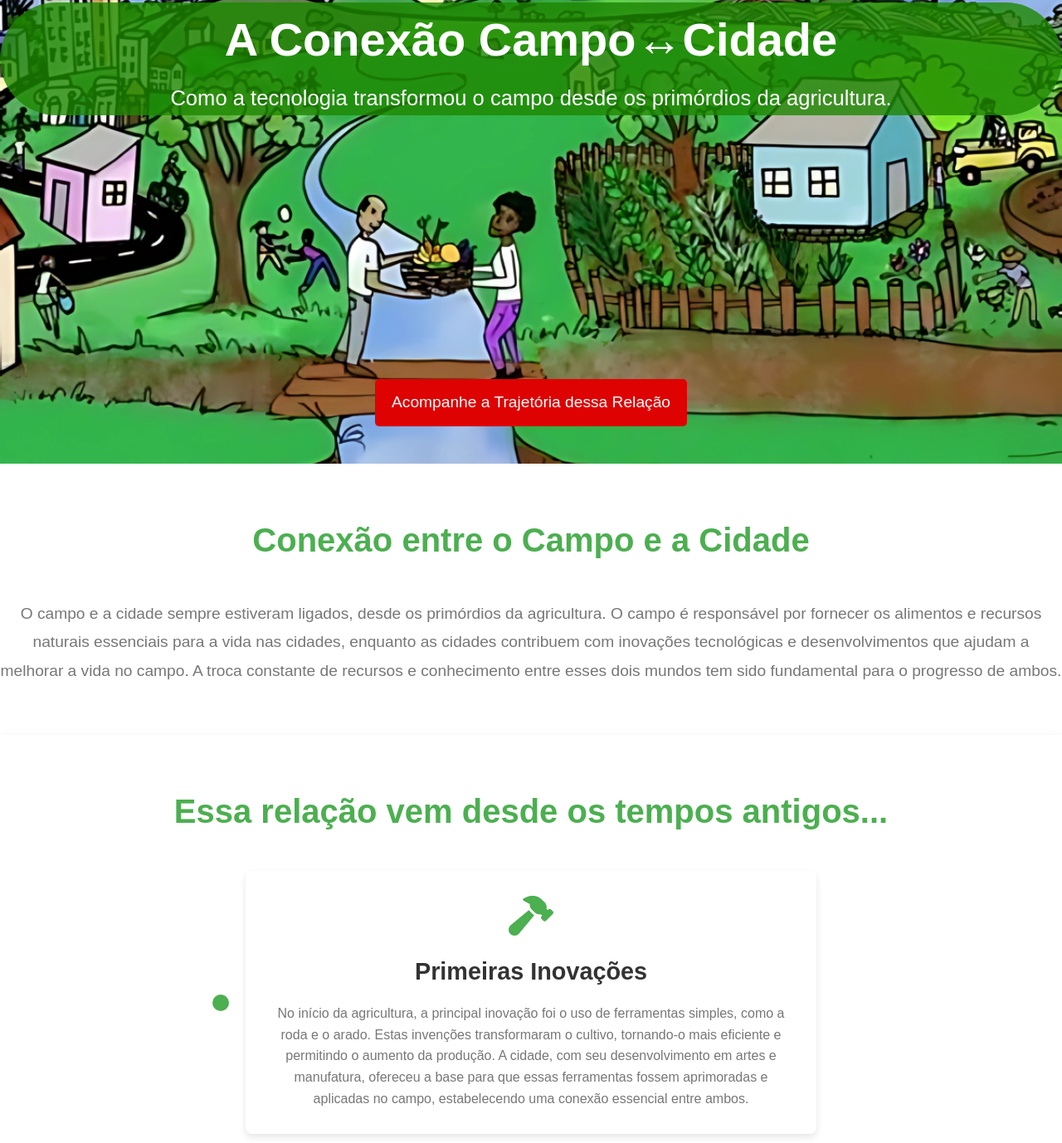
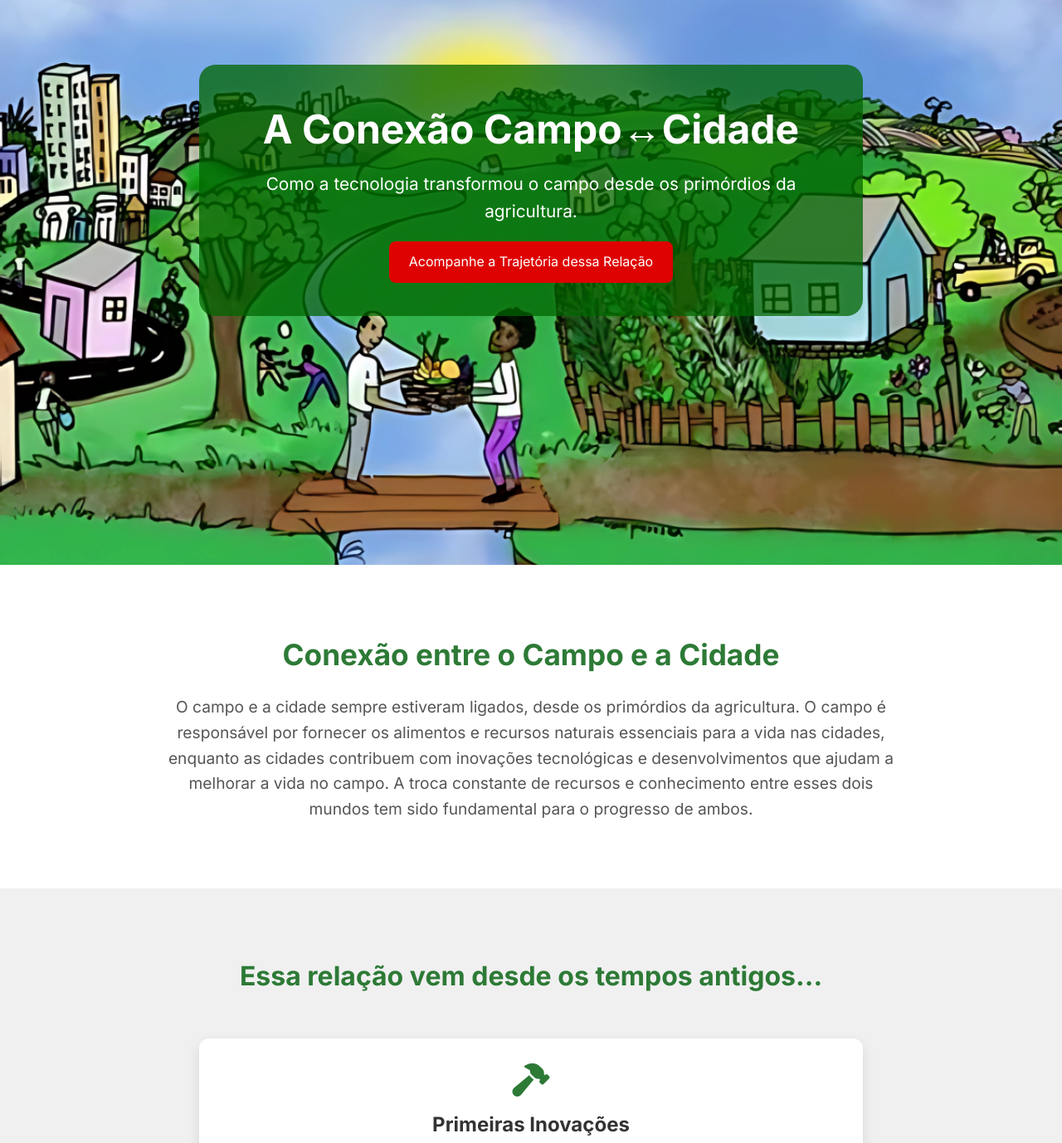
Before and after one commit to henrickthecodemaster/Agrinho, a plain HTML site: page index.html in a window 1280 px wide. Shown: the part 2-1380 px from the top of the page at 83% size. Drawn offline with Linux system fonts and the light colour scheme.

Commit message:
Atualização do css

```diff
--- a/styles.css
+++ b/styles.css
@@ -1,195 +1,148 @@
+@import url('https://fonts.googleapis.com/css2?family=Inter:wght@400;700&display=swap');
+
 * {
-    margin: 0;
-    padding: 0;
-    box-sizing: border-box;
+  margin: 0;
+  padding: 0;
+  box-sizing: border-box;
 }
 
 body {
-    font-family: 'Arial', sans-serif;
-    background-color: #f4f4f9;
-    color: #333;
-    line-height: 1.6;
+  font-family: 'Inter', sans-serif;
+  background-color: #f8f9fa;
+  color: #333;
+  line-height: 1.6;
 }
 
+/* HEADER */
 header {
-    background-image: url('images/fundo.png');
-    background-size: cover;
-    background-position: center 88%;
-    color: white;
-    text-align: center;
-    padding-top: 5px;
-    padding-bottom: 350px;
-    position: relative;
-    z-index: 2;
+  background-image: url('images/fundo.png');
+  background-size: cover;
+  background-position: center center;
+  text-align: center;
+  color: white;
+  padding: 80px 20px 300px;
+  position: relative;
 }
 
-header .header-content {
-    background-color: rgba(29, 135, 0, 0.8);
-    padding: 0px 0px;
-    border-radius: 80px;
+.header-content {
+  background-color: rgba(0, 100, 0, 0.75);
+  padding: 40px;
+  border-radius: 20px;
+  max-width: 800px;
+  margin: auto;
 }
 
 header h1 {
-    font-size: 3.5rem;
-    margin-bottom: 5px;
-    animation: fadeInUp 2s ease-in-out 0.45s;
+  font-size: 3rem;
+  margin-bottom: 10px;
+  animation: fadeInDown 1s ease-in-out;
 }
 
 header .subheading {
-    font-size: 1.6rem;
-    font-weight: 300;
-    margin-bottom: 70px;
-    animation: fadeInUp 2s ease-in-out 0.5s;
+  font-size: 1.3rem;
+  margin-bottom: 20px;
+  animation: fadeInUp 1.5s ease-in-out;
 }
 
-header .saiba-mais {
-    font-size: 1.2rem;
-    position: absolute;
-    bottom: 45px;
-    left: 50%;
-    transform: translateX(-50%);
-    padding: 13px 20px;
-    background-color: #de0202;
-    color: white;
-    text-decoration: none;
-    border-radius: 5px;
-    transition: background-color 0.3s ease;
+.saiba-mais {
+  font-size: 1rem;
+  padding: 12px 24px;
+  background-color: #de0202;
+  color: white;
+  text-decoration: none;
+  border-radius: 8px;
+  transition: 0.3s ease;
+  display: inline-block;
+  animation: fadeInUp 2s ease-in-out;
 }
 
-header .saiba-mais:hover {
-    background-color: #45a049;
+.saiba-mais:hover {
+  background-color: #138000;
 }
 
-@keyframes fadeInUp {
-    0% {
-        opacity: 0;
-        transform: translateY(20px);
-    }
-    100% {
-        opacity: 1;
-        transform: translateY(0);
-    }
-}
-
+/* CONEXÃO */
 .conexao {
-    background-color: #ffffff;
-    padding: 60px 0;
-    box-shadow: 0 6px 15px rgba(0, 0, 0, 0.1);
+  padding: 80px 20px;
+  background-color: white;
+  text-align: center;
 }
 
 .conexao h2 {
-    font-size: 2.5rem;
-    color: #4CAF50;
-    text-align: center;
-    margin-bottom: 40px;
+  font-size: 2.2rem;
+  color: #2d7a36;
+  margin-bottom: 20px;
 }
 
 .conexao p {
-    font-size: 1.2rem;
-    color: #777;
-    line-height: 1.8;
-    text-align: center;
+  font-size: 1.2rem;
+  color: #555;
+  max-width: 900px;
+  margin: 0 auto;
 }
 
+/* LINHA DO TEMPO */
 .linha-do-tempo {
-    padding: 60px 0;
-    background-color: #ffffff;
-    box-shadow: 0 6px 15px rgba(0, 0, 0, 0.1);
+  background-color: #f0f0f0;
+  padding: 80px 20px;
 }
 
 .linha-do-tempo h2 {
-    font-size: 2.5rem;
-    color: #4CAF50;
-    text-align: center;
-    margin-bottom: 40px;
+  text-align: center;
+  color: #2d7a36;
+  font-size: 2rem;
+  margin-bottom: 50px;
 }
 
 .linha-do-tempo-item {
-    position: relative;
-    width: 60%;
-    margin: 20px auto;
-    padding-left: 40px;
-    padding-right: 40px;
-    margin-bottom: 40px;
-    animation: slideInLeft 1.5s ease-out;
+  background: white;
+  margin: 30px auto;
+  max-width: 800px;
+  padding: 30px;
+  border-radius: 12px;
+  box-shadow: 0 6px 16px rgba(0, 0, 0, 0.1);
+  transition: transform 0.3s ease;
 }
 
-.linha-do-tempo-item:before {
-    content: '';
-    position: absolute;
-    left: 0;
-    top: 50%;
-    width: 20px;
-    height: 20px;
-    background-color: #4CAF50;
-    border-radius: 50%;
-    transform: translateY(-50%);
+.linha-do-tempo-item:hover {
+  transform: translateY(-8px);
 }
 
 .linha-do-tempo-conteudo {
-    background: white;
-    padding: 30px;
-    border-radius: 8px;
-    box-shadow: 0 4px 8px rgba(0, 0, 0, 0.1);
-    text-align: center;
-    transition: transform 0.3s ease;
+  text-align: center;
 }
 
 .linha-do-tempo-item i {
-    font-size: 3rem;
-    color: #4CAF50;
-    margin-bottom: 20px;
+  font-size: 2.5rem;
+  color: #2d7a36;
+  margin-bottom: 15px;
 }
 
 .linha-do-tempo-item h3 {
-    font-size: 1.8rem;
-    color: #333;
-    margin-bottom: 15px;
+  font-size: 1.5rem;
+  margin-bottom: 10px;
+  color: #333;
 }
 
 .linha-do-tempo-item p {
-    font-size: 1rem;
-    color: #777;
-    line-height: 1.6;
+  font-size: 1rem;
+  color: #666;
 }
 
-.linha-do-tempo-item:hover .linha-do-tempo-conteudo {
-    transform: translateY(-10px);
+/* FOOTER */
+footer {
+  background-color: #2d2d2d;
+  color: white;
+  text-align: center;
+  padding: 20px 10px;
+  font-size: 0.9rem;
 }
 
-footer {
-    background-color: #333;
-    color: white;
-    text-align: center;
-    padding: 20px;
-    position: relative;
-    bottom: 0;
-    width: 100%;
-}
-
-@media (max-width: 768px) {
-    .linha-do-tempo-item {
-        width: 90%;
-        padding-left: 20px;
-        padding-right: 20px;
-    }
-
-    .linha-do-tempo h2 {
-        font-size: 2rem;
-    }
-
-    .linha-do-tempo-item i {
-        font-size: 2.5rem;
-    }
-}
-
-@keyframes slideInLeft {
-    0% {
-        transform: translateX(-100%);
-        opacity: 0;
-    }
-    100% {
-        transform: translateX(0);
-        opacity: 1;
-    }
-}
+/* ANIMAÇÕES */
+@keyframes fadeInDown {
+  from {
+    opacity: 0;
+    transform: translateY(-20px);
+  }
+  to {
+    opacity: 1;
+    transform: translateY
```
